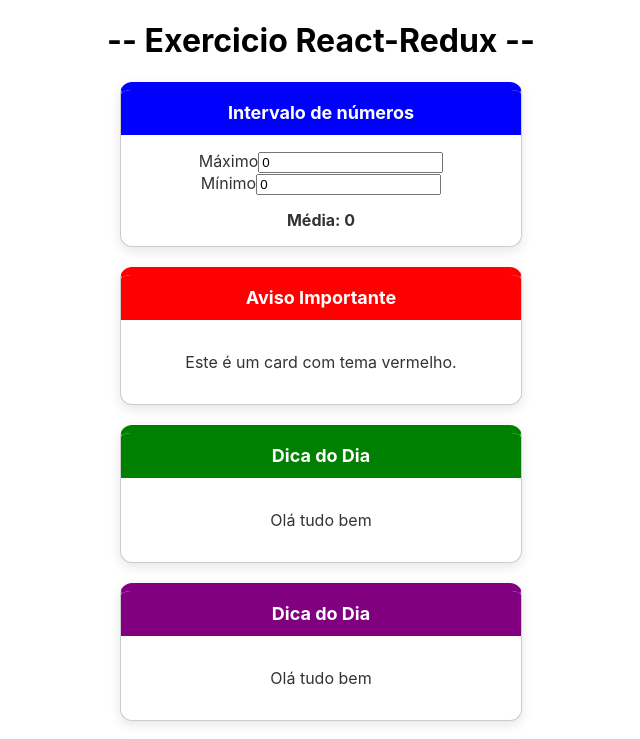
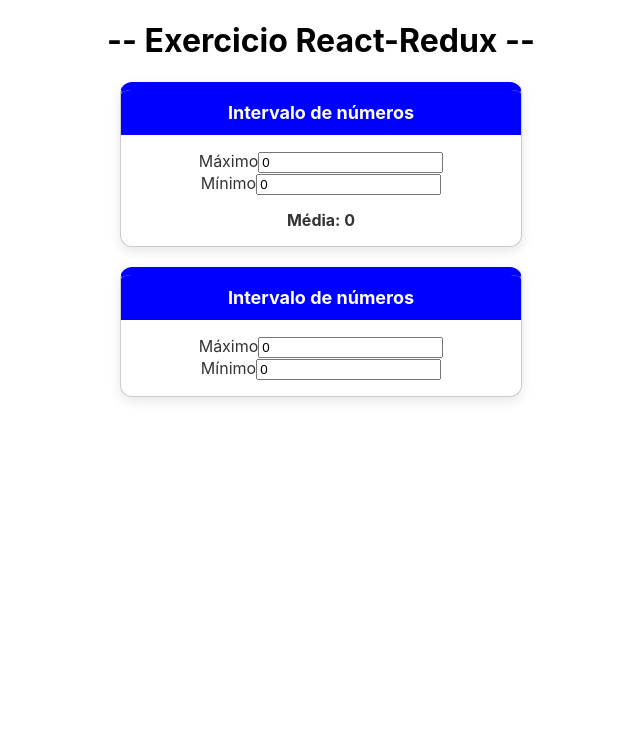
Before and after one commit to juancoutinhoflooxmongagua/Redux-Simples, a React (Create React App) app: page / in a window 1280 px wide. Shown: the top 739 px of the page, without its empty margins (319-959 px from the left). Built offline with nearby package versions, Linux system fonts and the light colour scheme.

Commit message:
feat: remove Cards

```diff
--- a/src/App.js
+++ b/src/App.js
@@ -10,21 +10,6 @@ function App() {
 
 
       <Media></Media>
-      <Card title="Aviso Importante" color="red">
-        <p>Este é um card com tema vermelho.</p>
-      </Card>
-
-      <Card title="Dica do Dia" color="green">
-        <p>Olá tudo bem</p>
-      </Card>
-
-      <Card title="Dica do Dia" color="purple">
-        <p>Olá tudo bem</p>
-      </Card>
-
-      <Card title="Dica do Dia" color="blue">
-        <p>Olá tudo bem</p>
-      </Card>
 
       <Interval></Interval>
     </div>
```
